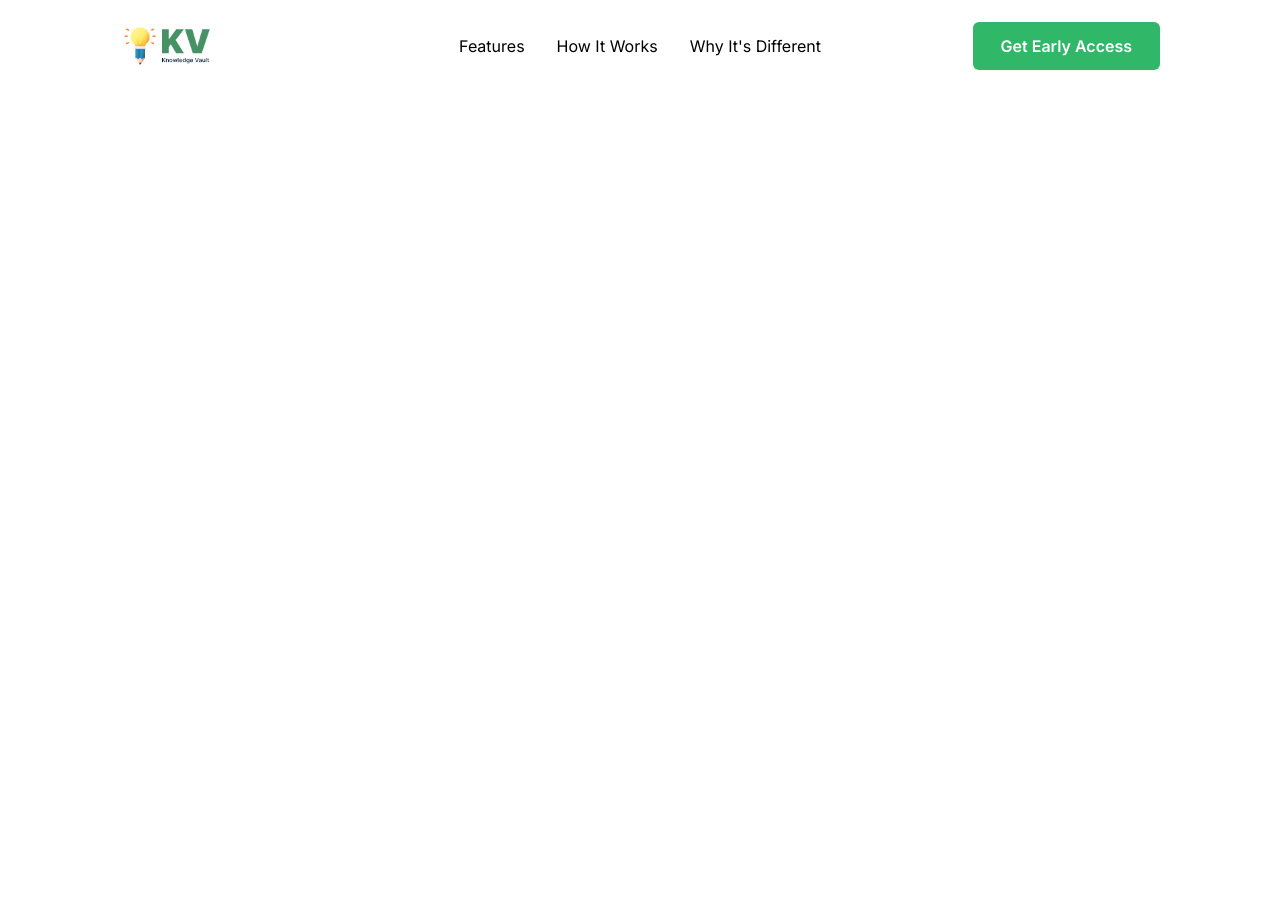
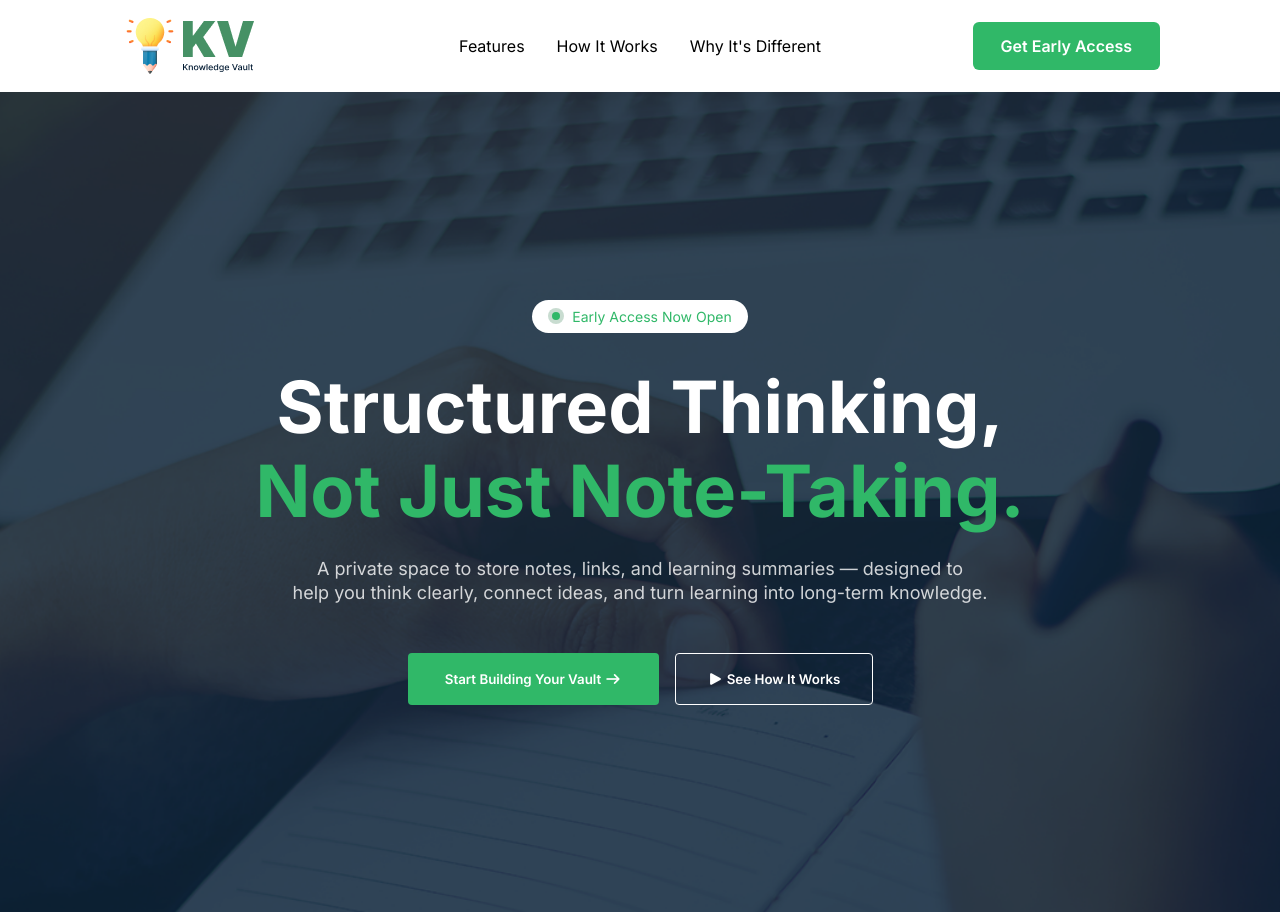
Before and after one commit to Sajid00173/assignment-1, a plain HTML site: page index.html in a window 1280 px wide. Before the commit the page ends 800 px from the top, so only its background shows below. Drawn offline with Linux system fonts and the light colour scheme.

Commit message:
header section

```diff
--- a/index.html
+++ b/index.html
@@ -4,10 +4,12 @@
     <meta charset="UTF-8">
     <meta name="viewport" content="width=device-width, initial-scale=1.0">
     <link rel="stylesheet" href="./style.css">
+    <link href="https://fonts.googleapis.com/css2?family=Inter:ital,opsz,wght@0,14..32,100..900;1,14..32,100..900&family=Open+Sans:ital,wght@0,300..800;1,300..800&display=swap" rel="stylesheet">
+
+    <link rel="stylesheet" href="https://cdnjs.cloudflare.com/ajax/libs/font-awesome/7.0.1/css/all.min.css" integrity="sha512-2SwdPD6INVrV/lHTZbO2nodKhrnDdJK9/kg2XD1r9uGqPo1cUbujc+IYdlYdEErWNu69gVcYgdxlmVmzTWnetw==" crossorigin="anonymous" referrerpolicy="no-referrer" />
     <title>Assignment 1</title>
     <link rel="preconnect" href="https://fonts.googleapis.com">
 <link rel="preconnect" href="https://fonts.gstatic.com" crossorigin>
-<link href="https://fonts.googleapis.com/css2?family=Inter:ital,opsz,wght@0,14..32,100..900;1,14..32,100..900&family=Open+Sans:ital,wght@0,300..800;1,300..800&display=swap" rel="stylesheet">
 
 </head>
 <body>
@@ -27,5 +29,26 @@
         </div>
     </nav>
 
+    <section class="banner">
+        <div class="banner-content">
+            <div class="badge">
+                <span class="dot-container">
+                    <span class="dot-outer"></span>
+                     <span class="dot-inner"></span>
+                </span>
+                Early Access Now Open
+             </div>
+
+            <h1>Structured Thinking,<br> <span class="highlight">Not Just Note-Taking.</span></h1>
+
+            <p>A private space to store notes, links, and learning summaries — designed to<br> help you think clearly, connect ideas, and turn learning into long-term knowledge.</p>
+
+            <div class="banner-btn">
+                 <button class="btn2">Start Building Your Vault  <i class="fa-solid fa-arrow-right"></i></button>
+                 <button class="btn3"> <i class="fa-solid fa-play"></i> See How It Works</button>
+            </div>
+        </div>
+    </section>
+
 </body>
 </html>
--- a/style.css
+++ b/style.css
@@ -18,7 +18,8 @@
     align-items: center;
 }
 .logo img {
-    height: 40px;
+    width: 139px;
+    height: 60px;
     display: block;
 }
 
@@ -39,6 +40,8 @@
 }
 
 .btn {
+    /* width: 164px; */
+    /* height: 44px; */
     background-color: #30b868;
     color: #ffffff;
     padding: 14px 28px;
@@ -50,6 +53,114 @@
 }
 .btn:hover {
     background-color: #3d7351;
-    filter: brightness(1.1);
+    box-shadow: 0 4px 15px rgba(255, 255, 255, 0.3);
+}
+
+.banner {
+    width: 100%;
+    min-height: 820px;
+    background: url('./assets/hero-bg.png') , rgba(0, 25, 49, 0.8) ;
+    background-size: cover;
+    background-position: center;
+    display: flex;
+    justify-content: center;
+    align-items: center;
+    text-align: center;
+    padding: 0 120px;
+    color: #ffffff;
+}
+.banner-content {
+    max-width: 900px;
+    display: flex;
+    flex-direction: column;
+    align-items: center;
+}
+.badge {
+    display: inline-flex;
+    align-items: center;
+    gap: 8px;
+    background: rgba(255, 255, 255, 1);
+    border: none;
+    color: #30b868;
+    padding: 8px 16px;
+    border-radius: 100px;
+    font-size: 14px;
+    margin-bottom: 32px;
+}
+
+.dot-container {
+    position: relative;
+    display: flex;
+    align-items: center;
+    justify-content: center;
+    width: 16px;
+    height: 16px;
+}
+
+.dot-outer {
+    position: absolute;
+    width: 100%;
+    height: 100%;
+    background-color: rgba(74, 140, 99, 0.3);
+    border-radius: 50%;
+}
+
+.dot-inner {
+    position: relative;
+    width: 8px;
+    height: 8px;
+    background-color: #30b868;
+    border-radius: 50%;
+}
+.banner-content h1 {
+    font-size: 72px;
+    font-weight: 700;
+    margin-bottom: 24px;
+    line-height: 84px;
+    text-align: center;
+}
+.banner-content h1 span {
+    color: #30b868;
+}
+.banner-content p {
+    font-size: 18px;
+    font-weight: 400;
+    color: rgba(255, 255, 255, 0.8);
+    line-height: 24px;
+    margin-bottom: 48px;
+    text-align: center;
+}
+.banner-btn {
+    display: flex;
+    gap: 16px;
+}
+.btn2 {
+    background-color: #30b868;
+    color: white;
+    padding: 12px 16px;
+    width: 251px;
+    height: 52px;
+    border: none;
+    border-radius: 4px;
+    font-weight: 600;
+    cursor: pointer;
+}
+.btn2:hover {
+    background-color: #3d7351;
     box-shadow: 0 4px 15px rgba(74, 140, 99, 0.3);
 }
+.btn3 {
+    background-color: transparent;
+    color: rgba(255, 255, 255, 1);
+    padding: 12px 16px;
+    width: 198px;
+    height: 52px;
+    border: 1px solid rgba(255, 255, 255, 1);
+    border-radius: 4px;
+    font-weight: 600;
+    cursor: pointer;
+}
+.btn3:hover {
+    background-color: rgba(255, 255, 255, 0.605);
+    border-color: white;
+}
```
